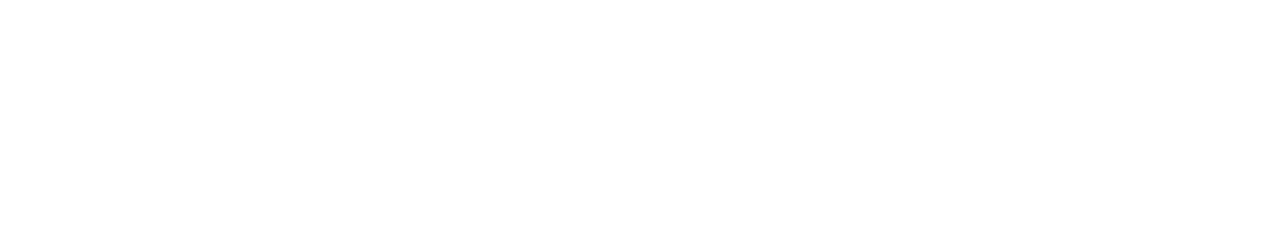
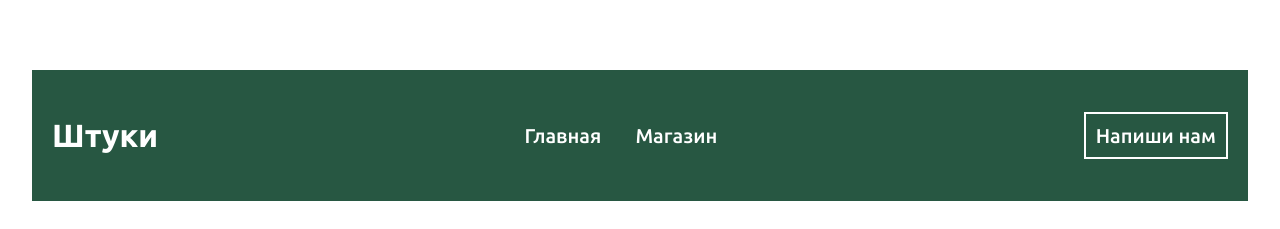
Before and after one commit to ase444ka/necessaries, a Vue app: page /cart in a window 1280 px wide. Shown: the part 723-952 px from the top of the page. Before the commit the page ends 800 px from the top, so only its background shows below. Built offline with nearby package versions, Linux system fonts and the light colour scheme; no server answers.

Commit message:
add footer-block

```diff
--- a/src/App.vue
+++ b/src/App.vue
@@ -10,11 +10,12 @@
       </section>
     </main>
 
-    <footer></footer>
+    <FooterBlock />
   </div>
 </template>
 
 <script>
+import FooterBlock from './components/FooterBlock.vue'
 import HeaderBlock from './components/HeaderBlock.vue';
 import {productsApi} from '@/api';
 
@@ -25,7 +26,7 @@
   components: {
     ProductList,
     AdsBlock,
-    HeaderBlock,
+    HeaderBlock, FooterBlock
   },
   mounted() {
     this.getProducts();
--- /dev/null
+++ b/src/components/FooterBlock.vue
@@ -0,0 +1,65 @@
+<template>
+  <footer>
+    <h1>Штуки</h1>
+    <nav>
+      <ul>
+        <li><a href="#">главная</a></li>
+        <li><a href="#">магазин</a></li>
+      </ul>
+    </nav>
+    <button>
+      Напиши нам
+    </button>
+  </footer>
+</template>
+<script>
+export default {
+  name: 'HeaderBlock',
+  components: {},
+  mixins: [],
+  props: {},
+  data() {
+    return {};
+  },
+  computed: {},
+  watch: {},
+  mounted() {},
+  methods: {},
+};
+</script>
+<style lang="scss" scoped>
+footer {
+  color: var(--white);
+  background-color: var(--primary);
+  padding: 40px 20px;
+  display: flex;
+  justify-content: space-between;
+  align-items: center;
+  flex-wrap: wrap;
+  margin-top: 70px;
+  h1 {
+    font-weight: bold;
+    font-size: 2rem;
+    margin: 0;
+    cursor: default;
+  }
+  ul {
+    display: flex;
+    gap: 34px;
+    font-size: 1.25rem;
+    text-transform: capitalize;
+    font-weight: medium;
+    justify-content: center;
+    flex-wrap: wrap;
+    margin: 0;
+    padding: 0;
+  }
+  button {
+    border: 2px solid var(--white);
+    color: var(--white);
+    background-color: var(--primary);
+    font-size: 1.25rem;
+    padding: 10px;
+  }
+}
+</style>
```
